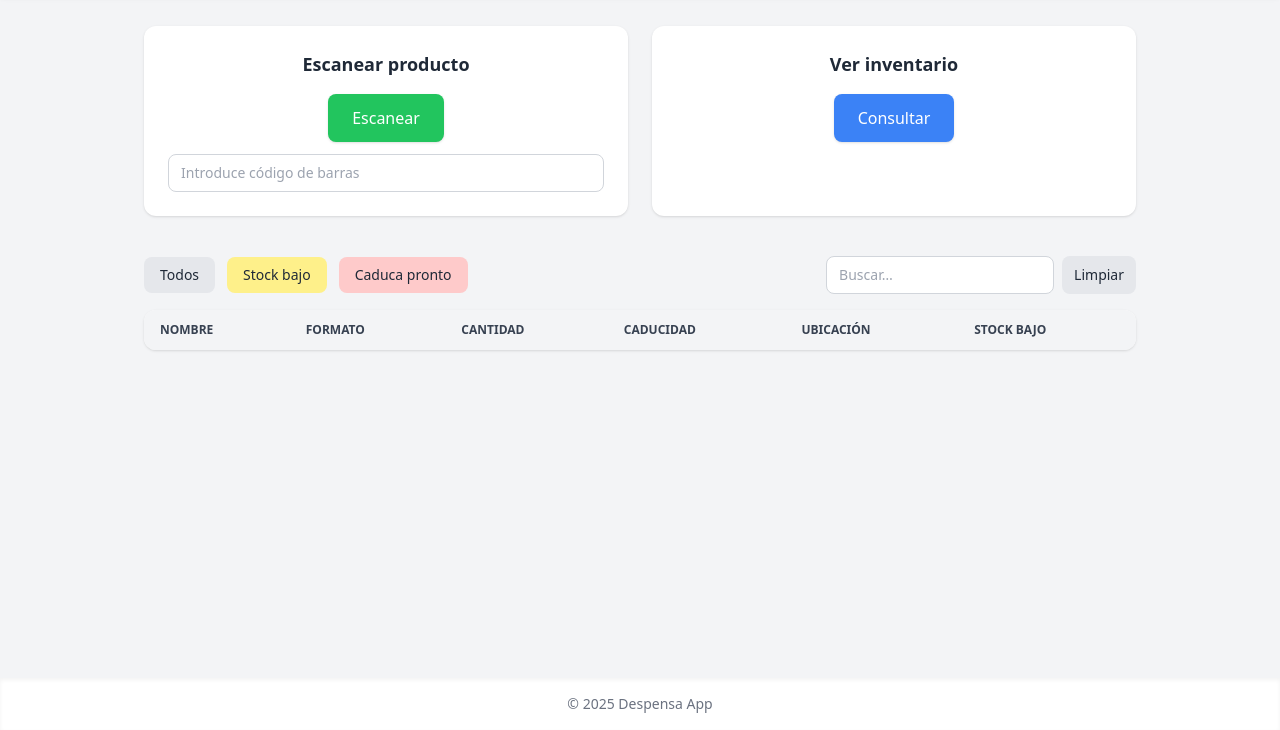
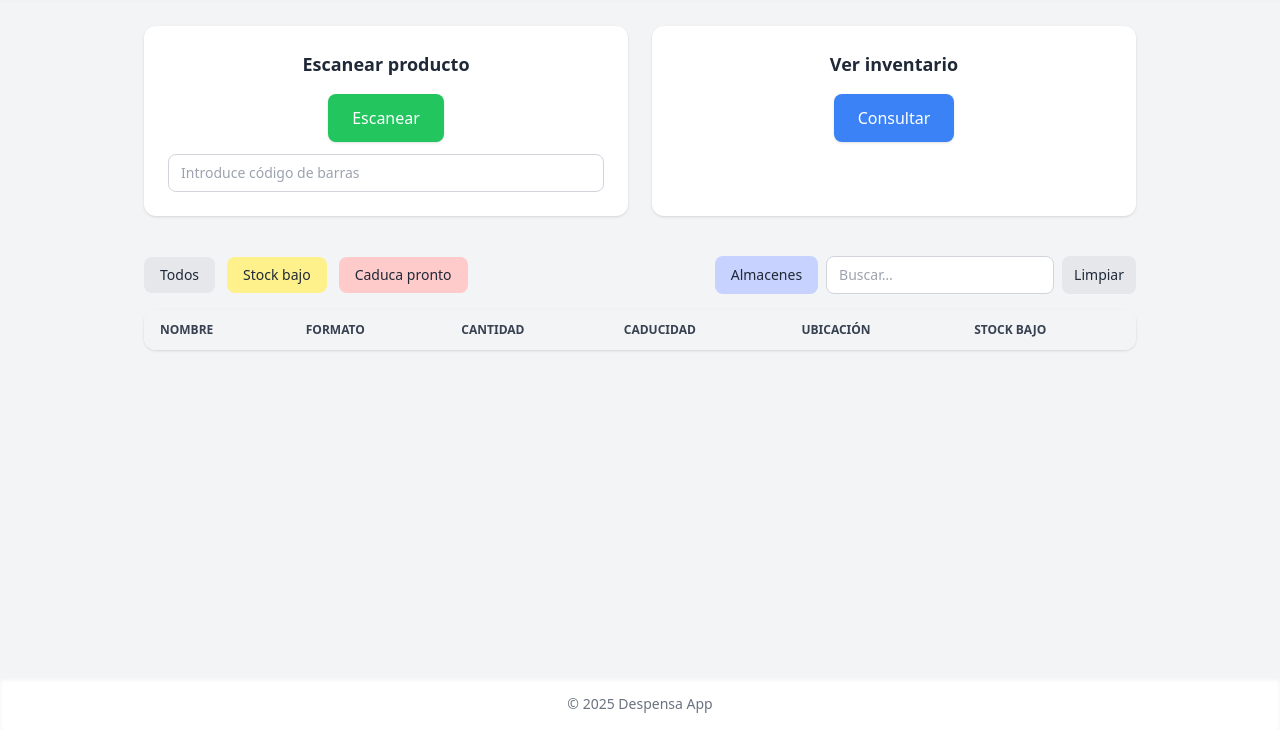
Before and after one commit to AlvaroRodenas/Despensa, a plain HTML site: page index.html in a window 1280 px wide. Shown: the part 70-800 px from the top of the page. Drawn offline with nearby package versions, Linux system fonts and the light colour scheme; no server answers.

Commit message:
Update index.html

```diff
--- a/index.html
+++ b/index.html
@@ -47,6 +47,7 @@
         <button id="filter-stock" class="px-4 py-2 rounded-lg bg-yellow-200 hover:bg-yellow-300 text-sm">Stock bajo</button>
         <button id="filter-expiry" class="px-4 py-2 rounded-lg bg-red-200 hover:bg-red-300 text-sm">Caduca pronto</button>
         <div class="ml-auto flex flex-wrap gap-2 w-full sm:w-auto">
+          <button id="btn-almacenes" class="px-4 py-2 rounded-lg bg-indigo-200 hover:bg-indigo-300 text-sm">Almacenes</button>
           <input id="search-input" type="text" placeholder="Buscar…" class="flex-grow px-3 py-2 rounded-lg border border-gray-300 text-sm" />
           <button id="search-clear" class="px-3 py-2 rounded-lg bg-gray-200 hover:bg-gray-300 text-sm">Limpiar</button>
         </div>
```
